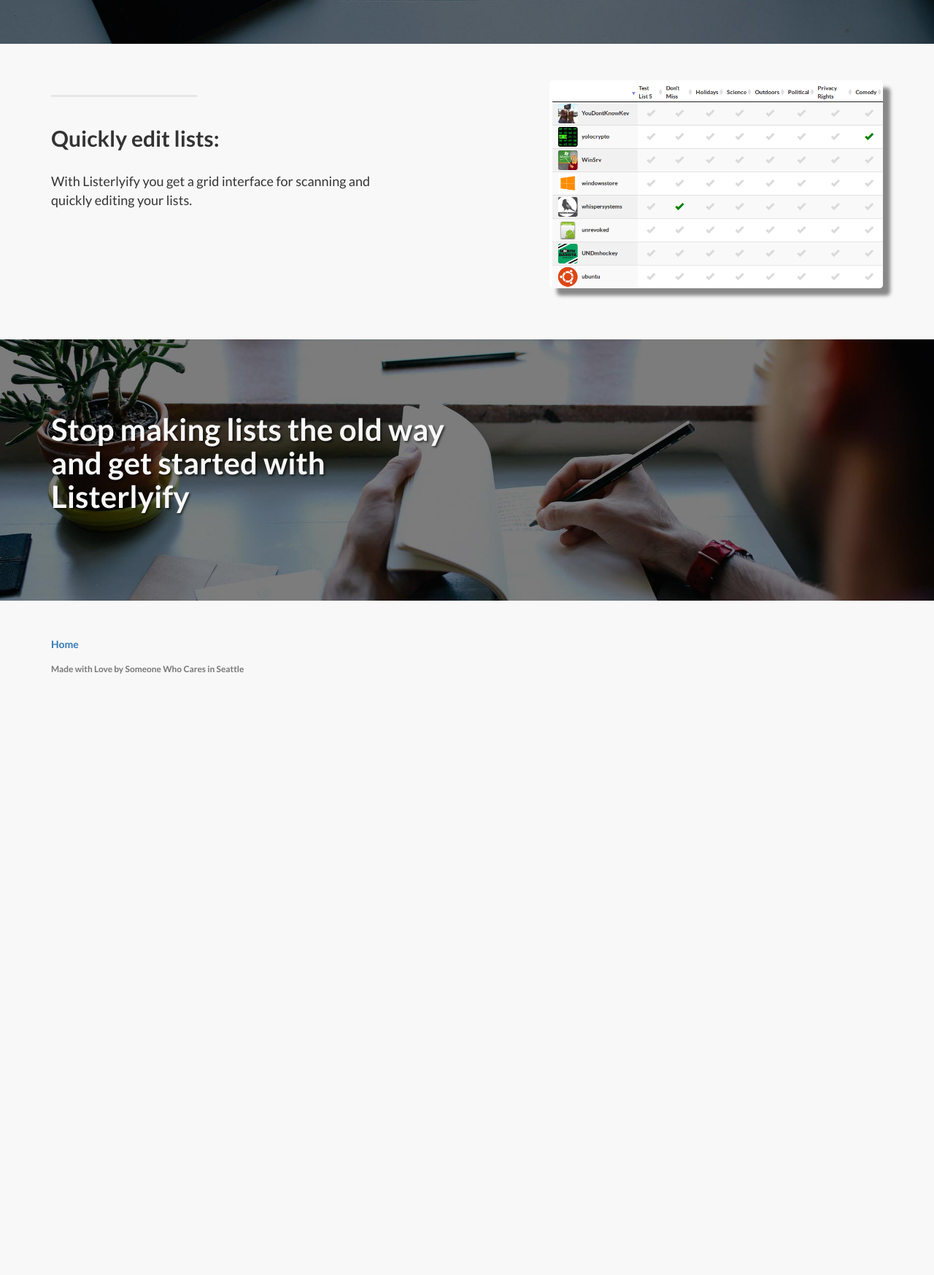
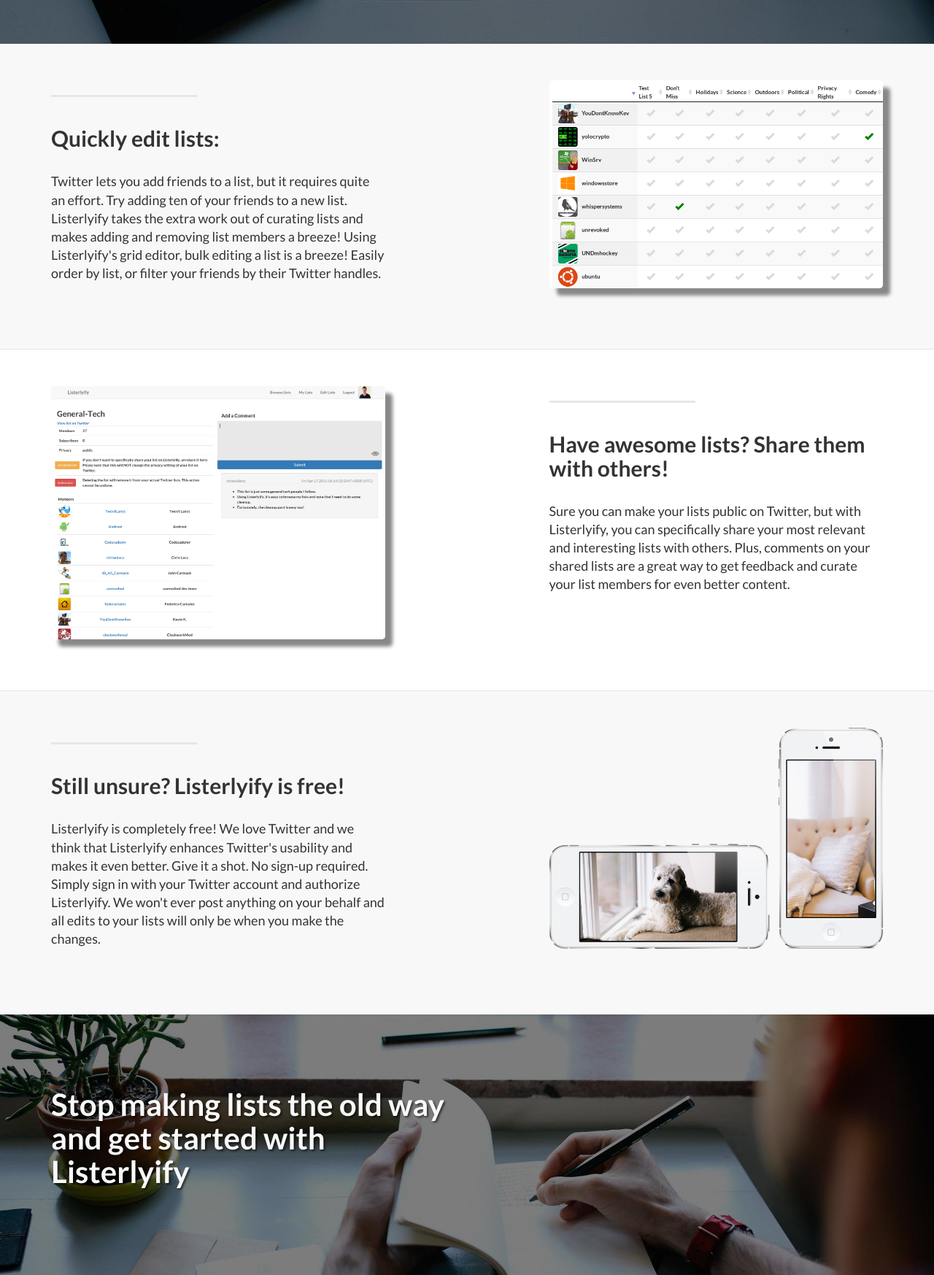
Before and after one commit to ncronquist/listerlyify, a Node server app: page / in a window 1280 px wide. Shown: the part 737-2484 px from the top of the page at 73% size. Before the commit the page ends 1660 px from the top, so only its background shows below. Run offline with Node 20, Linux system fonts and the light colour scheme; some libraries are stand-ins or nearby versions.

Commit message:
Update homepage with more about info

```diff
--- a/views/main/index.ejs
+++ b/views/main/index.ejs
@@ -47,7 +47,9 @@
                     <hr class="section-heading-spacer">
                     <div class="clearfix"></div>
                     <h2 class="section-heading">Quickly edit lists:</h2>
-                    <p class="lead">With Listerlyify you get a grid interface for scanning and quickly editing your lists.</p>
+                    <p class="lead">
+                        Twitter lets you add friends to a list, but it requires quite an effort. Try adding ten of your friends to a new list. Listerlyify takes the extra work out of curating lists and makes adding and removing list members a breeze! Using Listerlyify's grid editor, bulk editing a list is a breeze! Easily order by list, or filter your friends by their Twitter handles.
+                    </p>
                 </div>
                 <div class="col-lg-5 col-lg-offset-2 col-sm-6">
                     <!-- <img class="img-responsive" src="img/ipad.png" alt=""> -->
@@ -61,7 +63,7 @@
     </div>
     <!-- /.content-section-a -->
 
-    <!-- <div class="content-section-b">
+    <div class="content-section-b">
 
         <div class="container">
 
@@ -69,21 +71,24 @@
                 <div class="col-lg-5 col-lg-offset-1 col-sm-push-6  col-sm-6">
                     <hr class="section-heading-spacer">
                     <div class="clearfix"></div>
-                    <h2 class="section-heading">3D Device Mockups<br>by PSDCovers</h2>
-                    <p class="lead">Turn your 2D designs into high quality, 3D product shots in seconds using free Photoshop actions by <a target="_blank" href="http://www.psdcovers.com/">PSDCovers</a>! Visit their website to download some of their awesome, free photoshop actions!</p>
+                    <h2 class="section-heading">Have awesome lists? Share them with others!</h2>
+                    <p class="lead">
+                        Sure you can make your lists public on Twitter, but with Listerlyify, you can specifically share your most relevant and interesting lists with others. Plus, comments on your shared lists are a great way to get feedback and curate your list members for even better content.
+                    </p>
                 </div>
                 <div class="col-lg-5 col-sm-pull-6  col-sm-6">
-                    <img class="img-responsive" src="img/dog.png" alt="">
+                    <img class="img-responsive img-border" src="img/list-show.png" alt="">
+                    <!-- <img class="img-responsive" src="img/dog.png" alt=""> -->
                 </div>
             </div>
 
-        </div> -->
+        </div>
         <!-- /.container -->
 
-    <!-- </div> -->
+    </div>
     <!-- /.content-section-b -->
 
-    <!-- <div class="content-section-a">
+    <div class="content-section-a">
 
         <div class="container">
 
@@ -91,18 +96,20 @@
                 <div class="col-lg-5 col-sm-6">
                     <hr class="section-heading-spacer">
                     <div class="clearfix"></div>
-                    <h2 class="section-heading">Google Web Fonts and<br>Font Awesome Icons</h2>
-                    <p class="lead">This template features the 'Lato' font, part of the <a target="_blank" href="http://www.google.com/fonts">Google Web Font library</a>, as well as <a target="_blank" href="http://fontawesome.io">icons from Font Awesome</a>.</p>
+                    <h2 class="section-heading">Still unsure? Listerlyify is free!</h2>
+                    <p class="lead">
+                        Listerlyify is completely free! We love Twitter and we think that Listerlyify enhances Twitter's usability and makes it even better. Give it a shot. No sign-up required. Simply sign in with your Twitter account and authorize Listerlyify. We won't ever post anything on your behalf and all edits to your lists will only be when you make the changes.
+                    </p>
                 </div>
                 <div class="col-lg-5 col-lg-offset-2 col-sm-6">
                     <img class="img-responsive" src="img/phones.png" alt="">
                 </div>
             </div>
 
-        </div> -->
+        </div>
         <!-- /.container -->
 
-    <!-- </div> -->
+    </div>
     <!-- /.content-section-a -->
 
   <a  name="contact"></a>
```
Also changed, not shown: public/img/list-show.png (added), public/img/listgrideditor-close.png (deleted), public/img/listshow-close.png (deleted).
